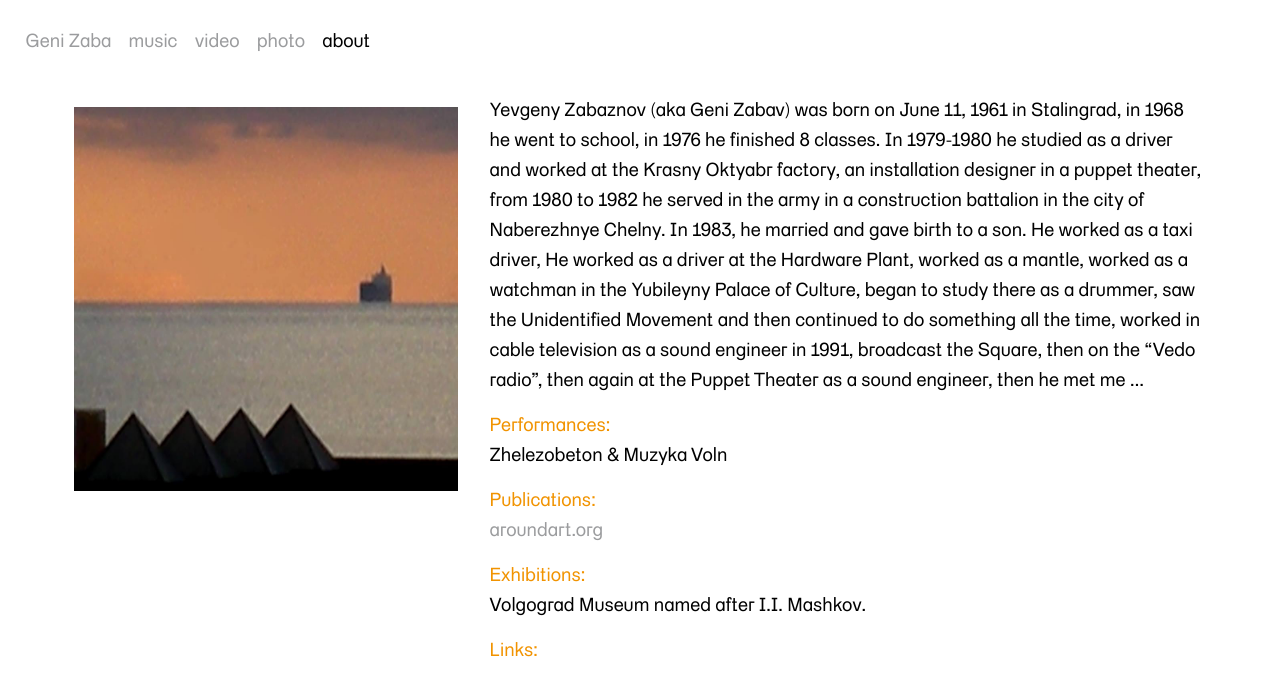
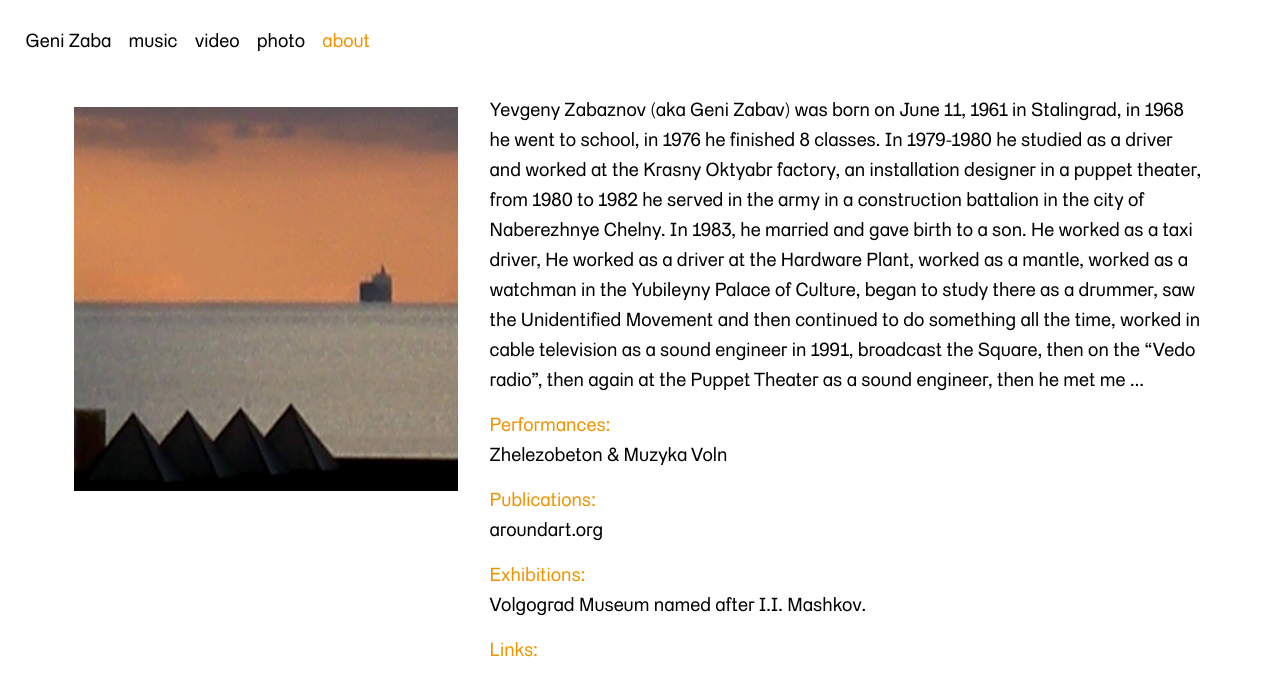
Before and after one commit to serjmax/genizaba, a Jekyll site: the page built from about.md, in a window 1280 px wide. Shown: the top 696 px of the page. Built offline with Jekyll 4.4.1, drawn with Linux system fonts in a browser that asks for light colours.

Commit message:
Update style.css

```diff
--- a/css/style.css
+++ b/css/style.css
@@ -46,12 +46,12 @@ li{
 
 a{
     text-decoration: none;
-    color: #9B9C9E;
+    color: black;
     margin-right: 1vw;
 }
 
 a.active{
-    color: black;
+    color: #F19300;
 }
 
 /* Head */
```
